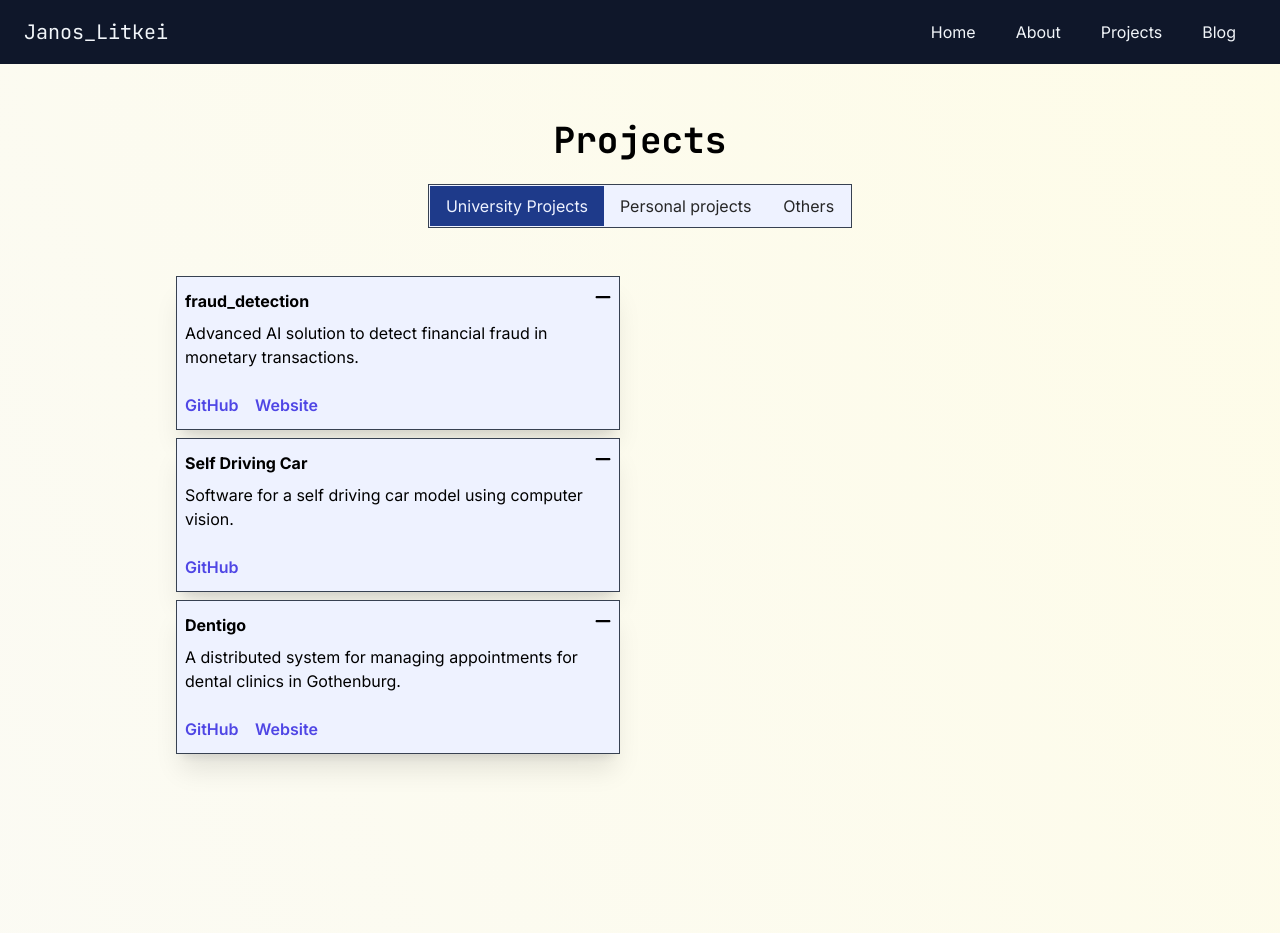
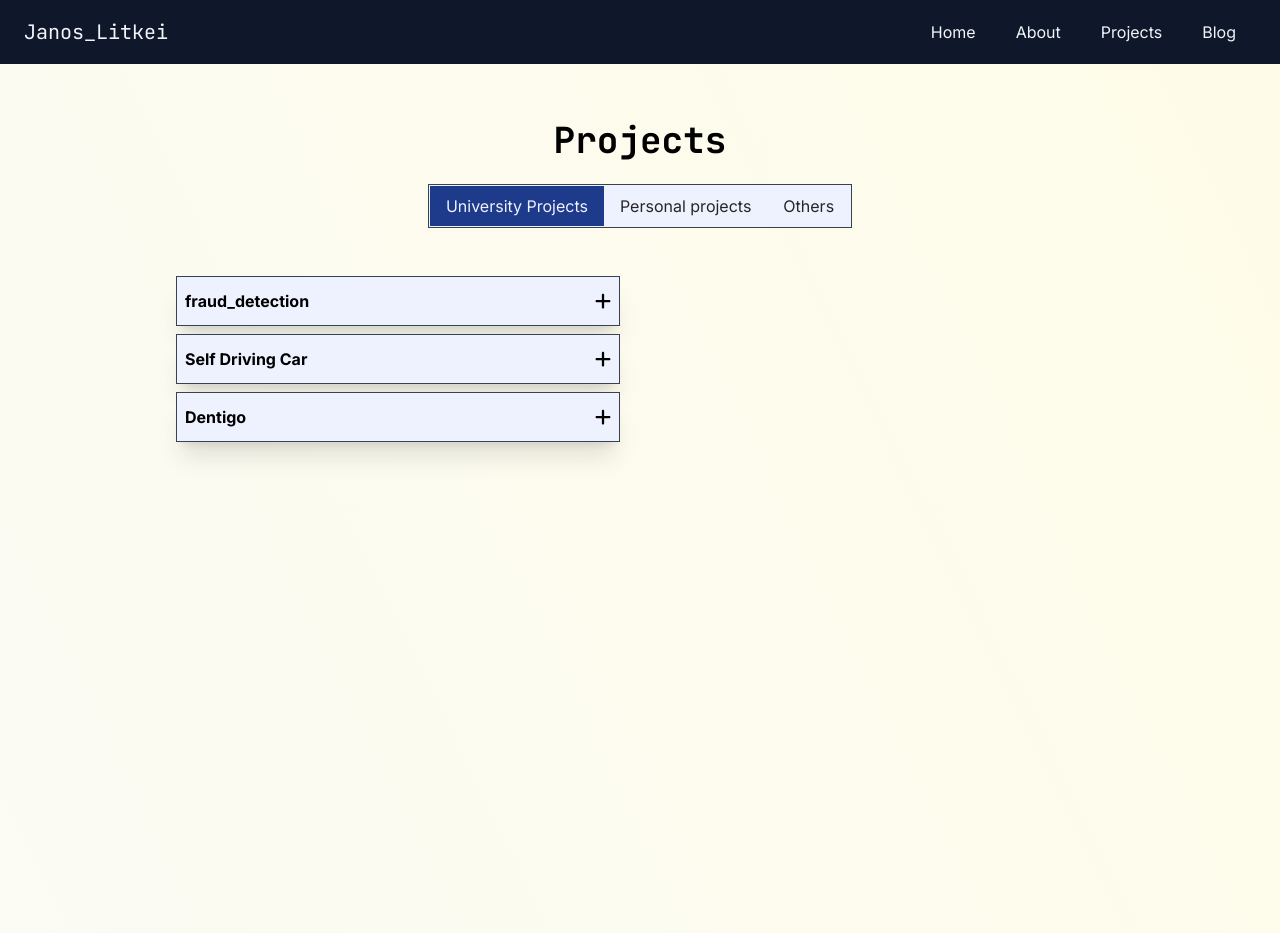
Before and after one commit to jnsltk/janoslitkei_com_v2, a Flask app: page / in a window 1280 px wide, after a click on "Projects". Shown: the top 933 px of the page. Run offline with Flask 3, Linux system fonts and the light colour scheme; some libraries are stand-ins or nearby versions.

Commit message:
Finish projects menu and accordion

```diff
--- a/static/css/input.css
+++ b/static/css/input.css
@@ -19,4 +19,9 @@
         @apply bg-indigo-100 text-neutral-800 transition duration-150;
     }
 
+    .project {
+        @apply max-h-0 overflow-hidden transition-all duration-300;
+        /*max-height: 0;*/
+        /*transition: height 0.3s ease-out;*/
+    }
 }
--- a/static/css/output.css
+++ b/static/css/output.css
@@ -601,12 +601,13 @@ video {
   margin-right: auto;
 }
 
+.my-4 {
+  margin-top: 1rem;
+  margin-bottom: 1rem;
+}
+
 .-mt-12 {
   margin-top: -3rem;
-}
-
-.-mt-4 {
-  margin-top: -1rem;
 }
 
 .mb-12 {
@@ -625,12 +626,20 @@ video {
   margin-bottom: 1.5rem;
 }
 
+.mr-3 {
+  margin-right: 0.75rem;
+}
+
 .mt-16 {
   margin-top: 4rem;
 }
 
-.mr-3 {
-  margin-right: 0.75rem;
+.mt-2 {
+  margin-top: 0.5rem;
+}
+
+.mb-3 {
+  margin-bottom: 0.75rem;
 }
 
 .block {
@@ -894,6 +903,14 @@ video {
   padding-top: 2rem;
 }
 
+.pb-3 {
+  padding-bottom: 0.75rem;
+}
+
+.pt-3 {
+  padding-top: 0.75rem;
+}
+
 .font-mono {
   font-family: JetBrains Mono, monospace;
 }
@@ -939,6 +956,11 @@ video {
   font-weight: 600;
 }
 
+.text-indigo-600 {
+  --tw-text-opacity: 1;
+  color: rgb(79 70 229 / var(--tw-text-opacity, 1));
+}
+
 .text-slate-100 {
   --tw-text-opacity: 1;
   color: rgb(241 245 249 / var(--tw-text-opacity, 1));
@@ -957,11 +979,6 @@ video {
 .text-white {
   --tw-text-opacity: 1;
   color: rgb(255 255 255 / var(--tw-text-opacity, 1));
-}
-
-.text-indigo-600 {
-  --tw-text-opacity: 1;
-  color: rgb(79 70 229 / var(--tw-text-opacity, 1));
 }
 
 .line-through {
@@ -986,8 +1003,18 @@ video {
   transition-duration: 150ms;
 }
 
+.transition-all {
+  transition-property: all;
+  transition-timing-function: cubic-bezier(0.4, 0, 0.2, 1);
+  transition-duration: 150ms;
+}
+
 .duration-150 {
   transition-duration: 150ms;
+}
+
+.duration-300 {
+  transition-duration: 300ms;
 }
 
 .selected-project-cat {
@@ -1036,6 +1063,16 @@ video {
   transition-property: color, background-color, border-color, text-decoration-color, fill, stroke, opacity, box-shadow, transform, filter, backdrop-filter, -webkit-backdrop-filter;
   transition-timing-function: cubic-bezier(0.4, 0, 0.2, 1);
   transition-duration: 150ms;
+}
+
+.project {
+  max-height: 0px;
+  overflow: hidden;
+  transition-property: all;
+  transition-timing-function: cubic-bezier(0.4, 0, 0.2, 1);
+  transition-duration: 300ms;
+  /*max-height: 0;*/
+  /*transition: height 0.3s ease-out;*/
 }
 
 .hover\:bg-slate-700\/50:hover {
--- a/static/js/main.js
+++ b/static/js/main.js
@@ -2,6 +2,7 @@ import 'htmx.org'
 import {SceneSetup} from './components/SceneSetup.js';
 import {projectsMenuToggle, projectsMenuOpacityChange} from './components/ProjectsMenu.js';
 import {toggleSidebar} from './utils/domUtils.js';
+import {accordionToggle} from "./components/Accordion";
 
 document.addEventListener("DOMContentLoaded", function () {
     const menuToggle = document.getElementById('menu-toggle');
@@ -15,3 +16,7 @@ document.addEventListener("DOMContentLoaded", function () {
     const divElement = document.getElementById('displayContainer');
     new SceneSetup(canvasElement, divElement);
 });
+
+document.addEventListener('htmx:load', function () {
+    accordionToggle();
+});
--- a/templates/partials/partial_home.html
+++ b/templates/partials/partial_home.html
@@ -53,7 +53,11 @@
                     class="cursor-pointer px-4 py-2 whitespace-nowrap unselected-project-cat">
                     Personal projects
                 </li>
-                <li id="Tools" class="cursor-pointer px-4 py-2 whitespace-nowrap unselected-project-cat">Others</li>
+                <li id="Tools"
+                    hx-get="/projects?type=other"
+                    hx-target="#project-list"
+                    hx-swap="outerHTML transition:true"
+                    class="cursor-pointer px-4 py-2 whitespace-nowrap unselected-project-cat">Others</li>
             </ul>
         </div>
         <div class="max-w-full flex mx-44 gap-10 justify-between">
--- a/templates/partials/projects.html
+++ b/templates/partials/projects.html
@@ -1,27 +1,26 @@
 <div id="project-list" class="w-full flex flex-col gap-2">
     {% for project in projects %}
-        <div class="bg-indigo-50 w-full border border-gray-700 py-3 px-2 shadow-xl">
-            <div class="flex justify-between items-center">
-                <h3 class="font-bold mb-2">{{ project.name }}</h3>
-                <svg class="w-4 -mt-4" xmlns="http://www.w3.org/2000/svg" viewBox="0 0 448 512">
+        <div class="accordion bg-indigo-50 w-full border border-gray-700 shadow-xl">
+            <div class="py-3 px-2 flex justify-between items-center cursor-pointer">
+                <h3 class="font-bold">{{ project.name }}</h3>
+                <svg class="w-4 transition-all duration-300" xmlns="http://www.w3.org/2000/svg" viewBox="0 0 448 512">
+                    <!--!Font Awesome Free 6.7.2 by @fontawesome - https://fontawesome.com License - https://fontawesome.com/license/free Copyright 2024 Fonticons, Inc.-->
+                    <path d="M256 80c0-17.7-14.3-32-32-32s-32 14.3-32 32l0 144L48 224c-17.7 0-32 14.3-32 32s14.3 32 32 32l144 0 0 144c0 17.7 14.3 32 32 32s32-14.3 32-32l0-144 144 0c17.7 0 32-14.3 32-32s-14.3-32-32-32l-144 0 0-144z"/>
+                </svg>
+                <svg class="icon w-4 transition-all duration-300 hidden" xmlns="http://www.w3.org/2000/svg" viewBox="0 0 448 512">
                     <!--!Font Awesome Free 6.7.2 by @fontawesome - https://fontawesome.com License - https://fontawesome.com/license/free Copyright 2024 Fonticons, Inc.-->
                     <path d="M432 256c0 17.7-14.3 32-32 32L48 288c-17.7 0-32-14.3-32-32s14.3-32 32-32l352 0c17.7 0 32 14.3 32 32z"/>
                 </svg>
             </div>
-            <p class="pr-6 mb-6">{{ project.description }}</p>
-            {% for link in project.links %}
-                <a class="font-semibold text-indigo-600 underline-offset-1 hover:text-indigo-800 mr-3"
-                   href="{{ link.url }}">{{ link.name }}</a>
-            {% endfor %}
+            <div class="flex-col project px-2">
+                <p class="pr-6 mb-4">{{ project.description }}</p>
+                <div class="mb-3">
+                    {% for link in project.links %}
+                        <a class="font-semibold text-indigo-600 underline-offset-1 hover:text-indigo-800 mr-3"
+                           href="{{ link.url }}">{{ link.name }}</a>
+                    {% endfor %}
+                </div>
+            </div>
         </div>
     {% endfor %}
-    {#    <div class="bg-indigo-50 w-full border border-gray-700 py-3 px-2">#}
-    {#        <div class="flex justify-between items-center">#}
-    {#            <h3 class="font-bold">Self-driving car</h3>#}
-    {#            <svg class="w-4" xmlns="http://www.w3.org/2000/svg" viewBox="0 0 448 512">#}
-    {#                <!--!Font Awesome Free 6.7.2 by @fontawesome - https://fontawesome.com License - https://fontawesome.com/license/free Copyright 2024 Fonticons, Inc.-->#}
-    {#                <path d="M256 80c0-17.7-14.3-32-32-32s-32 14.3-32 32l0 144L48 224c-17.7 0-32 14.3-32 32s14.3 32 32 32l144 0 0 144c0 17.7 14.3 32 32 32s32-14.3 32-32l0-144 144 0c17.7 0 32-14.3 32-32s-14.3-32-32-32l-144 0 0-144z"/>#}
-    {#            </svg>#}
-    {#        </div>#}
-    {#    </div>#}
 </div>
```
Also changed, not shown: content/projects/projects.json (+41 -1 lines), static/js/components/Accordion.js (added, +28 -0 lines).
